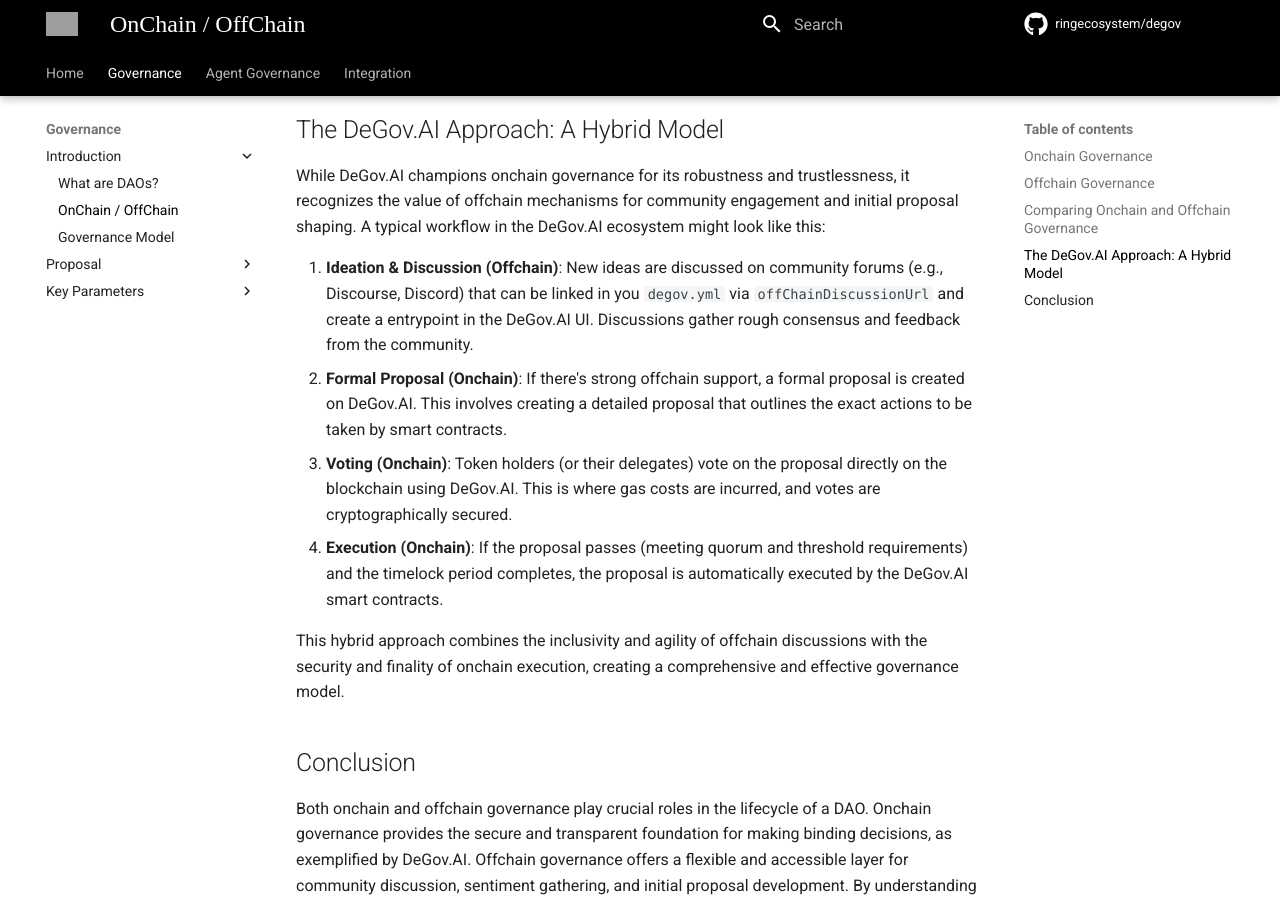
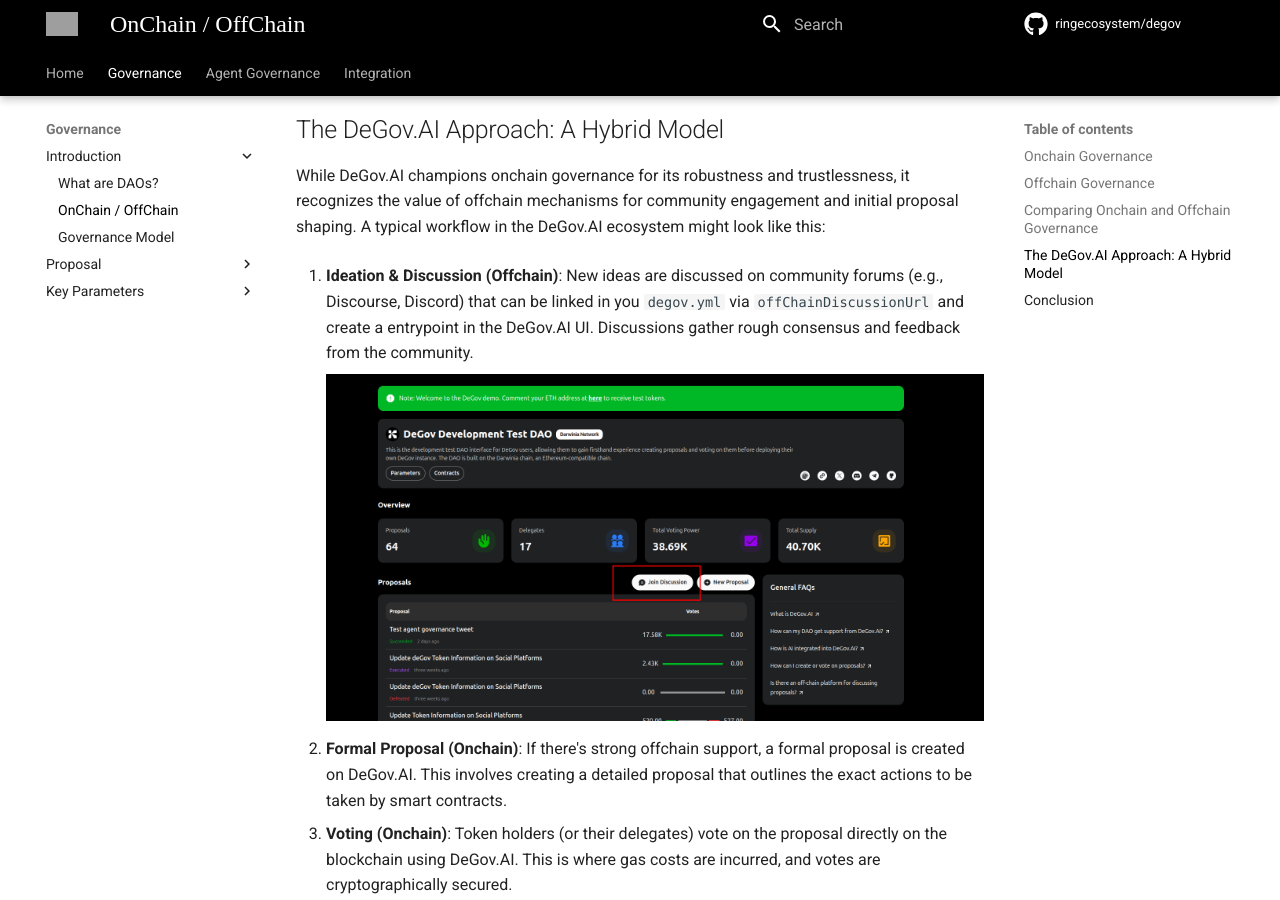
Before and after one commit to ringecosystem/degov-docs, an MkDocs documentation site: the page built from docs/governance/intro/onchain-offchain.md, in a window 1280 px wide and 900 px high, scrolled down 1861 px. Built offline with MkDocs 1.6.1 and Material for MkDocs 9.7.7, drawn with Linux system fonts in a browser that asks for light colours; some web fonts are replaced; comment, search, counter and statistics services are not loaded; grey boxes are pictures that could not be loaded.

Commit message:
Add offchain discussion workflow and image to onchain-offchain.md

```diff
--- a/docs/governance/intro/onchain-offchain.md
+++ b/docs/governance/intro/onchain-offchain.md
@@ -34,6 +34,9 @@
 While DeGov.AI champions onchain governance for its robustness and trustlessness, it recognizes the value of offchain mechanisms for community engagement and initial proposal shaping. A typical workflow in the DeGov.AI ecosystem might look like this:
 
 1. **Ideation & Discussion (Offchain)**: New ideas are discussed on community forums (e.g., Discourse, Discord) that can be linked in you `degov.yml` via `offChainDiscussionUrl` and create a entrypoint in the DeGov.AI UI. Discussions gather rough consensus and feedback from the community.
+
+    ![alt text](../../images/offchain-discussion.png)
+
 2. **Formal Proposal (Onchain)**: If there's strong offchain support, a formal proposal is created on DeGov.AI. This involves creating a detailed proposal that outlines the exact actions to be taken by smart contracts.
 3. **Voting (Onchain)**: Token holders (or their delegates) vote on the proposal directly on the blockchain using DeGov.AI. This is where gas costs are incurred, and votes are cryptographically secured.
 4. **Execution (Onchain)**: If the proposal passes (meeting quorum and threshold requirements) and the timelock period completes, the proposal is automatically executed by the DeGov.AI smart contracts.
```
